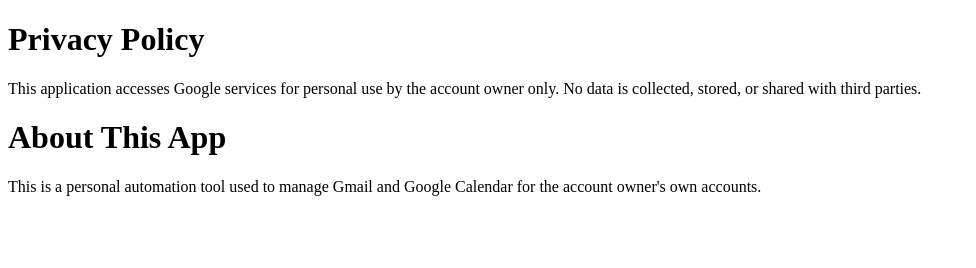
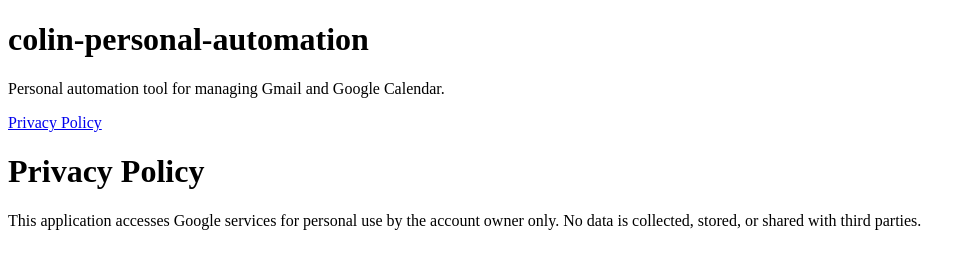
Before and after one commit to colincalnan/colin-privacy-policy, a plain HTML site: page index.html in a window 1280 px wide. Shown: the whole page, without its empty margins (0-976 px from the left). Drawn offline with Linux system fonts and the light colour scheme.

Commit message:
More small changes

```diff
--- a/index.html
+++ b/index.html
@@ -1,13 +1,14 @@
 <!DOCTYPE html>
   <html>
-  <head><title>Personal Automation Privacy Policy</title></head>
+  <head><title>colin-personal-automation</title></head>
   <body>
+    <h1>colin-personal-automation</h1>
+    <p>Personal automation tool for managing Gmail and Google Calendar.</p>
+
+    <p><a href="#privacy">Privacy Policy</a></p>
+
     <h1 id="privacy">Privacy Policy</h1>
     <p>This application accesses Google services for personal use by the account owner only.
     No data is collected, stored, or shared with third parties.</p>
-
-    <h1>About This App</h1>
-    <p>This is a personal automation tool used to manage Gmail and Google Calendar
-    for the account owner's own accounts.</p>
   </body>
   </html>
```
